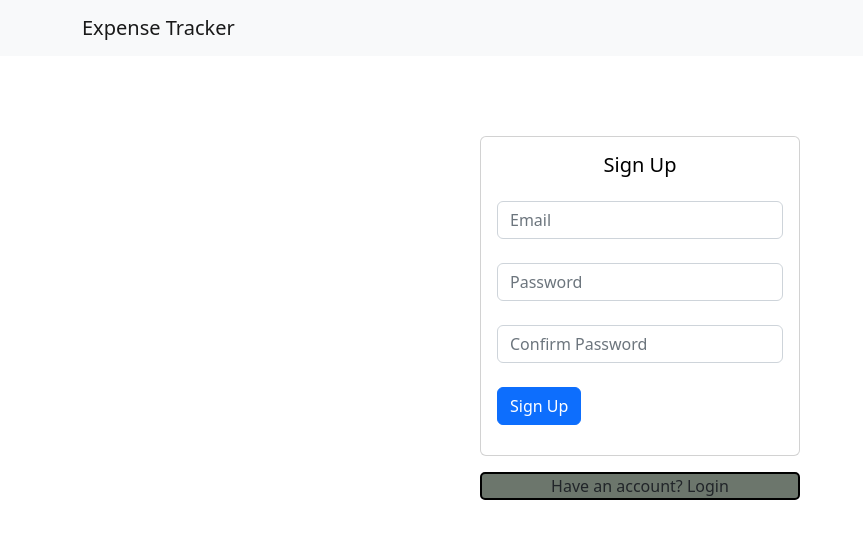
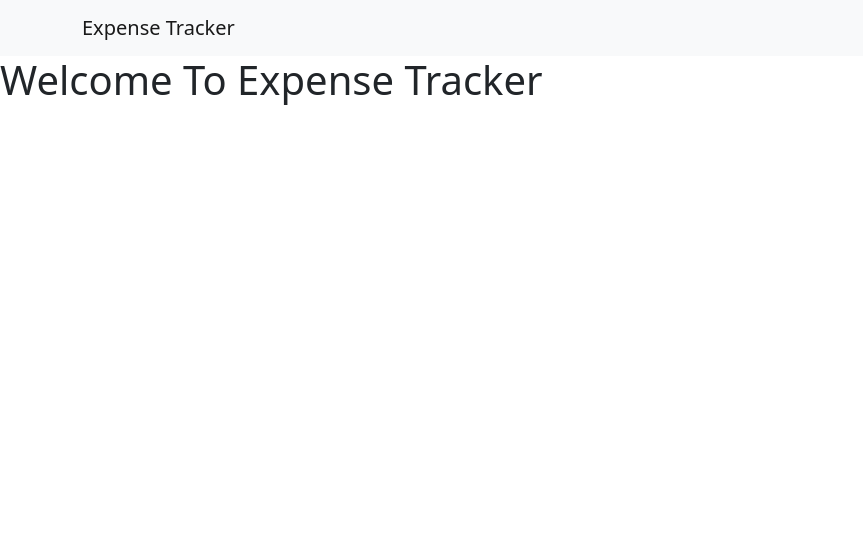
Before and after one commit to VivekPaswan24/React_ET_Project, a React (Create React App) app: page /welcome in a window 1280 px wide. Shown: the top 538 px of the page, without its empty margins (0-863 px from the left). Built offline with nearby package versions, Linux system fonts and the light colour scheme.

Commit message:
Added Login Functionality

```diff
--- a/package.json
+++ b/package.json
@@ -11,6 +11,7 @@
     "react": "^18.2.0",
     "react-bootstrap": "^2.7.2",
     "react-dom": "^18.2.0",
+    "react-router-dom": "^6.9.0",
     "react-scripts": "5.0.1",
     "web-vitals": "^2.1.4"
   },
--- a/src/App.js
+++ b/src/App.js
@@ -1,12 +1,21 @@
 import React from "react";
-import AuthForm from "./components/Auth/AuthForm";
-import MainNavigation from "./components/Header/MainNavigation";
+
+import {createBrowserRouter,RouterProvider} from 'react-router-dom'
+import RootLayout from "./pages/Root";
+import AuthPage from "./pages/Auth";
+import WelcomePage from "./pages/Welcome";
 
 function App() {
+
+  const router=createBrowserRouter([
+    {path:'/', element:<RootLayout/>,children:[
+      {index: true , element:<AuthPage/>},
+      {path:'welcome',element:<WelcomePage/>}
+    ]}
+  ])
   return (
     <>
-    <MainNavigation/>
-    <AuthForm/>
+    <RouterProvider router={router}/>
     </>
   );
 }
--- a/src/components/Auth/AuthForm.js
+++ b/src/components/Auth/AuthForm.js
@@ -2,70 +2,102 @@ import React, { useRef, useState } from "react";
 import { Card, Button, Form, Container } from "react-bootstrap";
 import axios from "axios";
 
+import {useNavigate} from 'react-router-dom'
+
 const AuthForm = () => {
+  const [error, setError] = useState(null);
+  const [isLogin,setIsLogin]=useState(true)
 
-    const [error,setError]=useState(null)
+  const navigate=useNavigate()
 
-    const emailInputRef=useRef();
-    const passwordInputRef=useRef();
-    const confirmPasswordInputRef=useRef();
+  const emailInputRef = useRef();
+  const passwordInputRef = useRef();
+  const confirmPasswordInputRef = useRef();
 
-    const submitHandler=async (event)=>{
+  const switchAuthModeHandler=()=>{
+    setIsLogin((prevState)=>!prevState)
+  }
+
+  const submitHandler = async (event) => {
     event.preventDefault();
-        const enteredEmail=emailInputRef.current.value;
-        const enteredPassword=passwordInputRef.current.value;
-        const enteredConfirmPassword=confirmPasswordInputRef.current.value;
-        if(enteredPassword===enteredConfirmPassword){
+    const enteredEmail = emailInputRef.current.value;
+    const enteredPassword = passwordInputRef.current.value;
+    if(!isLogin){
+        const enteredConfirmPassword = confirmPasswordInputRef.current.value;
+        if (enteredPassword === enteredConfirmPassword) {
+          try {
+            await axios.post(
+              "https://identitytoolkit.googleapis.com/v1/accounts:signUp?key=AIzaSyD4GjTK67EiRG4F6h_wEsd1uUdZeP_sYvw",
+              {
+                email: enteredEmail,
+                password: enteredConfirmPassword,
+                returnSecureToken: true,
+              }
+            );
+            console.log("User has successfully sigend up.");
+          } catch (error) {
+            setError(error.response.data.error.message);
+          }
+        } else {
+          setError("Password is not matched");
+        }
+      }else{
         try{
-                await axios.post('https://identitytoolkit.googleapis.com/v1/accounts:signUp?key=AIzaSyD4GjTK67EiRG4F6h_wEsd1uUdZeP_sYvw',{
+            const response=await axios.post('https://identitytoolkit.googleapis.com/v1/accounts:signInWithPassword?key=AIzaSyD4GjTK67EiRG4F6h_wEsd1uUdZeP_sYvw',{
                 email:enteredEmail,
-                    password:enteredConfirmPassword,
+                password:enteredPassword,
                 returnSecureToken:true
             })
-                console.log('User has successfully sigend up.')
+            console.log(response)
+            localStorage.setItem('token',response.data.idToken)
+            navigate('/welcome')
         }catch(error){
             setError(error.response.data.error.message)
         }
-
-        }else{
-            setError('Password is not matched')
       }
     }
-
-
 
   return (
     <React.Fragment>
       <Card
         style={{
           width: "20rem",
-          height: "20rem",
           margin: "auto",
           marginTop: "10vh",
         }}
       >
         <Card.Body>
           <Card.Title style={{ color: "black", textAlign: "center" }}>
-            Sign Up
+            {!isLogin ? 'Sign Up':'Login'}
           </Card.Title>
           <Form onSubmit={submitHandler}>
             <Form.Group className="mb-4 mt-4">
-                <Form.Control type="email" placeholder="Email" required ref={emailInputRef} />
+              <Form.Control
+                type="email"
+                placeholder="Email"
+                required
+                ref={emailInputRef}
+              />
             </Form.Group>
 
             <Form.Group className="mb-4">
-                <Form.Control type="text" placeholder="Password" required ref={passwordInputRef} />
+              <Form.Control
+                type={!isLogin ? 'text':'password'}
+                placeholder="Password"
+                required
+                ref={passwordInputRef}
+              />
             </Form.Group>
-              <Form.Group className="mb-4">
+            {!isLogin && <Form.Group className="mb-4">
               <Form.Control
                 type="password"
                 placeholder="Confirm Password"
                 required
                 ref={confirmPasswordInputRef}
               />
-              </Form.Group>
+            </Form.Group>}
             <Button variant="primary" type="submit">
-                Sign Up
+              {isLogin ? 'Login' :'Sign Up'}
             </Button>
           </Form>
         </Card.Body>
@@ -81,7 +113,13 @@ const AuthForm = () => {
           textAlign: "center",
         }}
       >
-        {!error ? <span>Have an account? Login</span> : <span>{error}</span>}
+        {!error ? (
+            <button type="click" style={{ backgroundColor: "transparent", border: "none" }} onClick={switchAuthModeHandler}>
+              {!isLogin ? 'Have an account ? Login':"Don't have an account? Sign up" }
+            </button>
+        ) : (
+          <span>{error}</span>
+        )}
       </Container>
     </React.Fragment>
   );
--- /dev/null
+++ b/src/pages/Auth.js
@@ -0,0 +1,8 @@
+import React from "react";
+import AuthForm from "../components/Auth/AuthForm";
+
+const AuthPage=()=>{
+    return <AuthForm/>
+};
+
+export default AuthPage;
--- /dev/null
+++ b/src/pages/Root.js
@@ -0,0 +1,15 @@
+import React from "react";
+import { Outlet } from "react-router-dom";
+import MainNavigation from "../components/Header/MainNavigation";
+
+const RootLayout = () => {
+  return (
+    <>
+      <MainNavigation />
+      <main>
+        <Outlet />
+      </main>
+    </>
+  );
+};
+ export default RootLayout;
--- /dev/null
+++ b/src/pages/Welcome.js
@@ -0,0 +1,7 @@
+import React from "react";
+
+const WelcomePage=()=>{
+    return <h1>Welcome To Expense Tracker</h1>
+};
+
+export default WelcomePage;
```
Also changed, not shown: 1 other file (tests, documents, lock files or other folders). Lines whose indentation alone changed are shown as unchanged.
